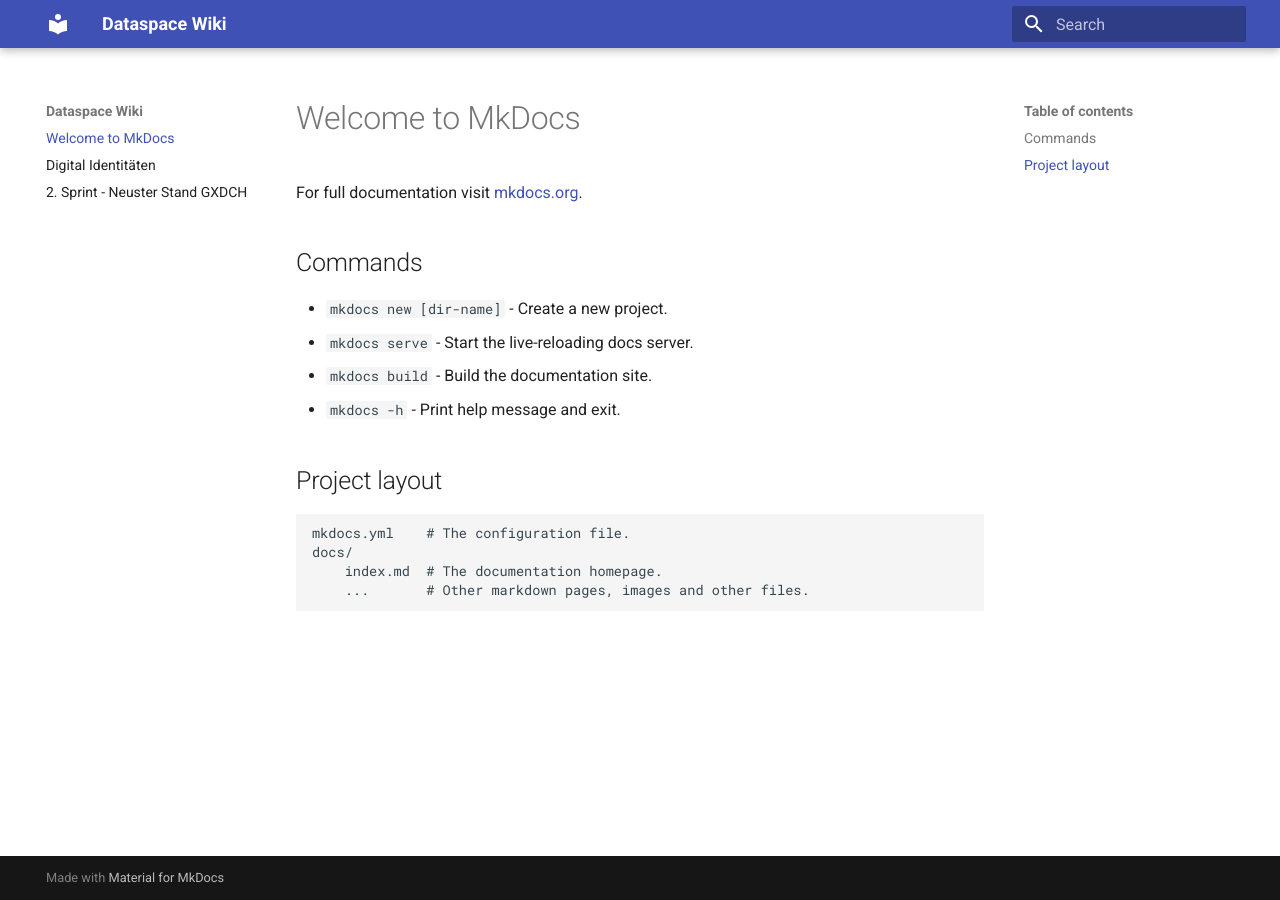
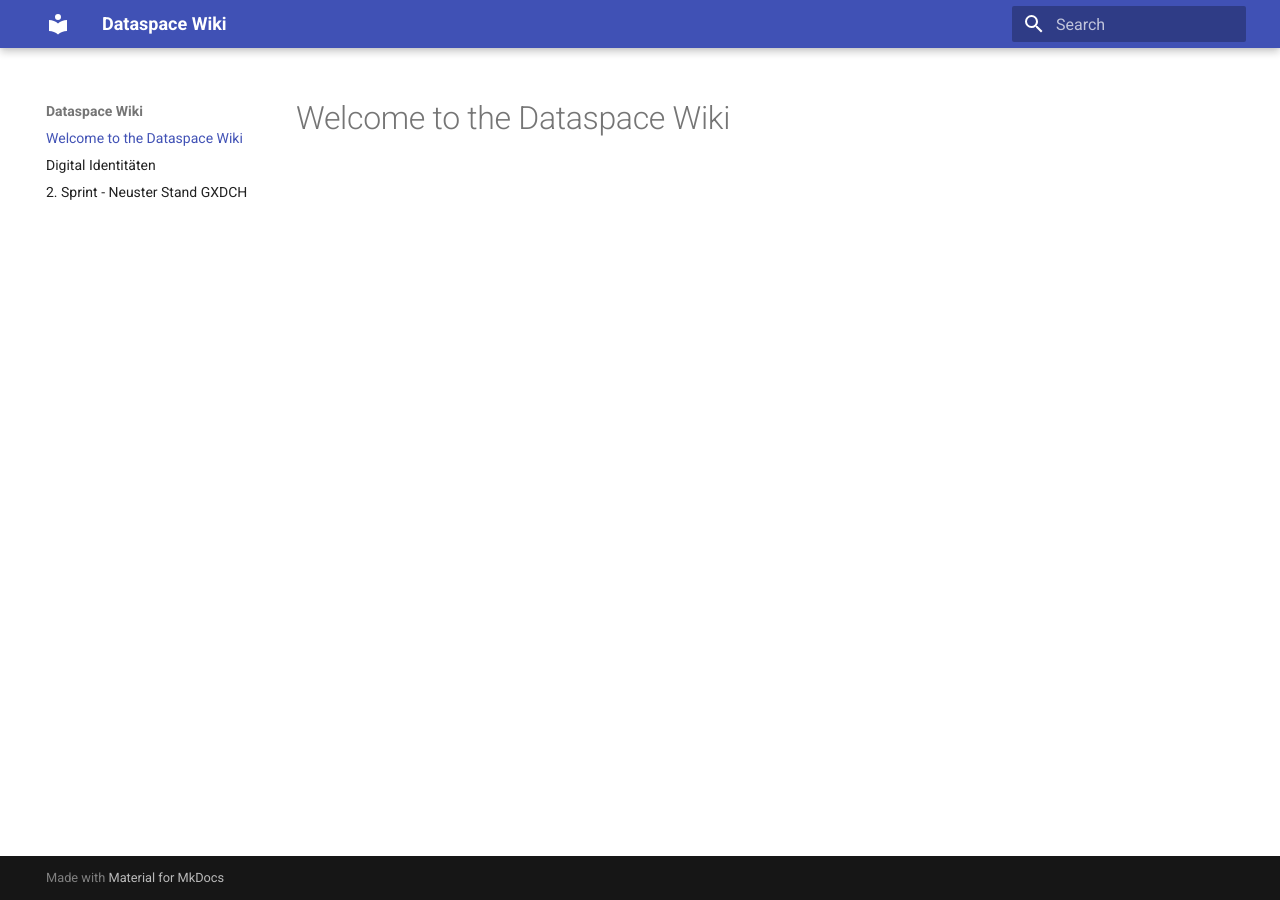
Before and after one commit to Gaia-X-Hub-Germany/Data-Space-Wiki, an MkDocs documentation site: the page built from docs/index.md, in a window 1280 px wide. Built offline with MkDocs 1.6.1 and Material for MkDocs 9.7.7, drawn with Linux system fonts in a browser that asks for light colours.

Commit message:
update welcome message wiki

```diff
--- a/docs/index.md
+++ b/docs/index.md
@@ -1,17 +1 @@
-# Welcome to MkDocs
-
-For full documentation visit [mkdocs.org](https://www.mkdocs.org).
-
-## Commands
-
-* `mkdocs new [dir-name]` - Create a new project.
-* `mkdocs serve` - Start the live-reloading docs server.
-* `mkdocs build` - Build the documentation site.
-* `mkdocs -h` - Print help message and exit.
-
-## Project layout
-
-    mkdocs.yml    # The configuration file.
-    docs/
-        index.md  # The documentation homepage.
-        ...       # Other markdown pages, images and other files.
+# Welcome to the Dataspace Wiki
```
